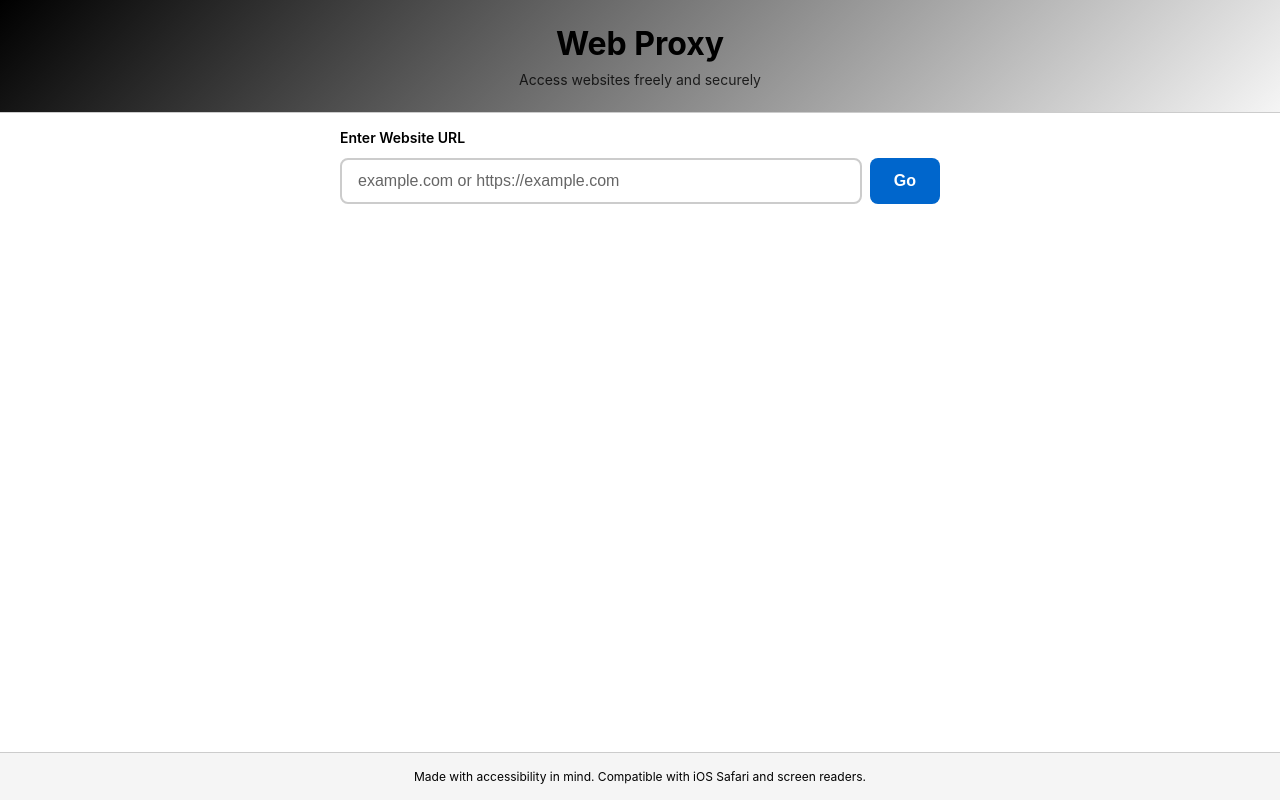
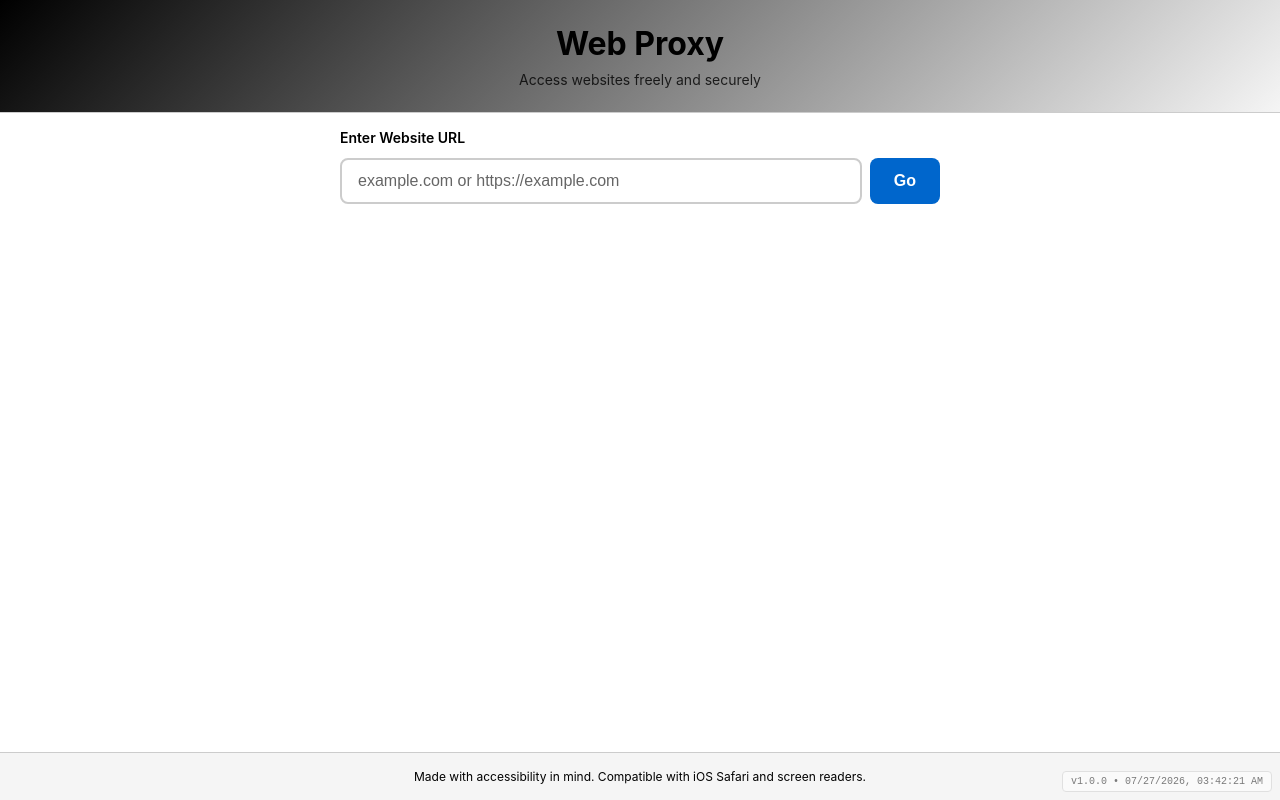
Before and after one commit to skyesimyikheng225183student-crypto/Web-proxy, a Next.js app: page / in a window 1280 px wide. Built offline with nearby package versions, Linux system fonts and the light colour scheme.

Commit message:
Add version indicator to layout

```diff
--- a/app/layout.tsx
+++ b/app/layout.tsx
@@ -28,6 +28,16 @@ export default function RootLayout({
 }: {
   children: React.ReactNode;
 }) {
+  const buildDate = new Date('2026-07-27T03:42:21Z').toLocaleString('en-US', {
+    year: 'numeric',
+    month: '2-digit',
+    day: '2-digit',
+    hour: '2-digit',
+    minute: '2-digit',
+    second: '2-digit',
+    hour12: true,
+  });
+
   return (
     <html lang="en">
       <head>
@@ -37,6 +47,25 @@ export default function RootLayout({
       </head>
       <body>
         {children}
+        <div
+          style={{
+            position: 'fixed',
+            bottom: '8px',
+            right: '8px',
+            fontSize: '10px',
+            opacity: 0.5,
+            fontFamily: 'monospace',
+            color: 'var(--text-color)',
+            backgroundColor: 'var(--bg-color)',
+            padding: '4px 8px',
+            borderRadius: '4px',
+            border: '1px solid var(--border-color)',
+            zIndex: 9999,
+          }}
+          title="Build timestamp - check this to see if app updated"
+        >
+          v1.0.0 • {buildDate}
+        </div>
       </body>
     </html>
   );
```
